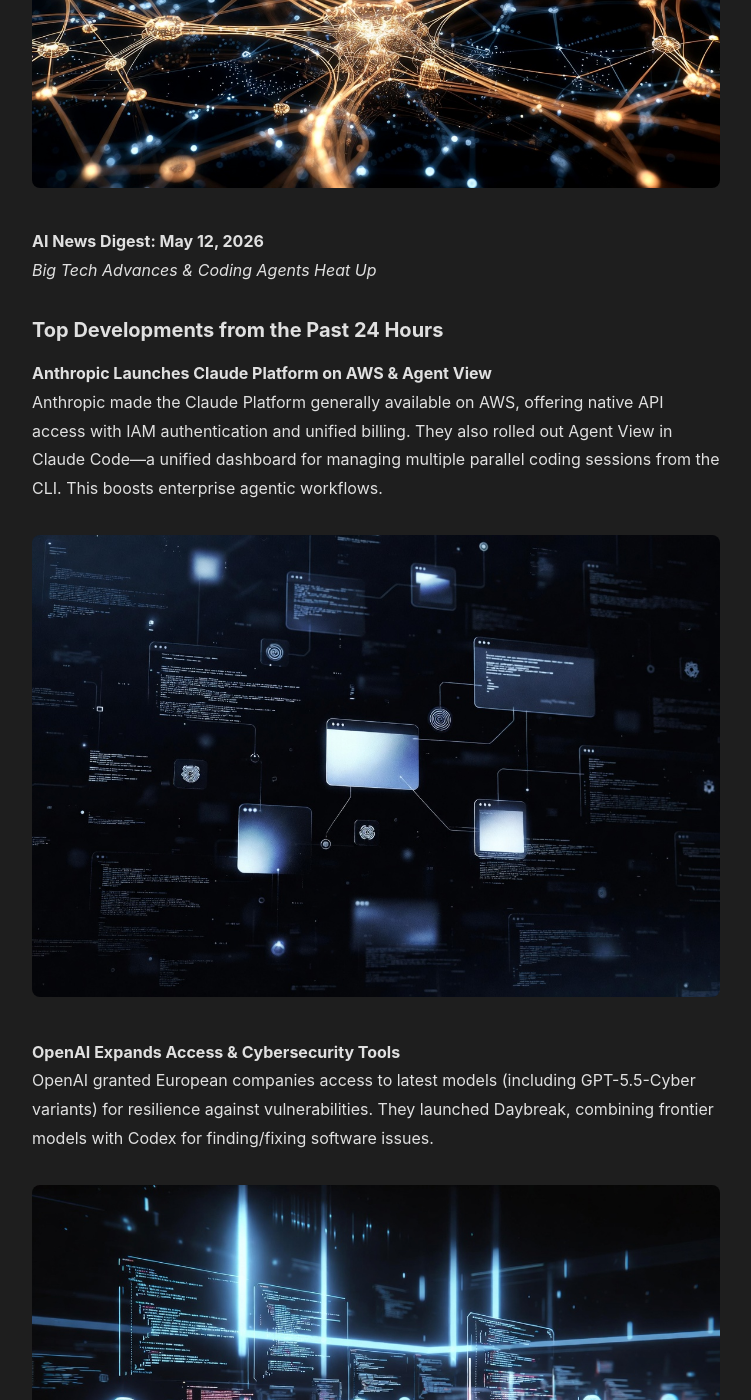
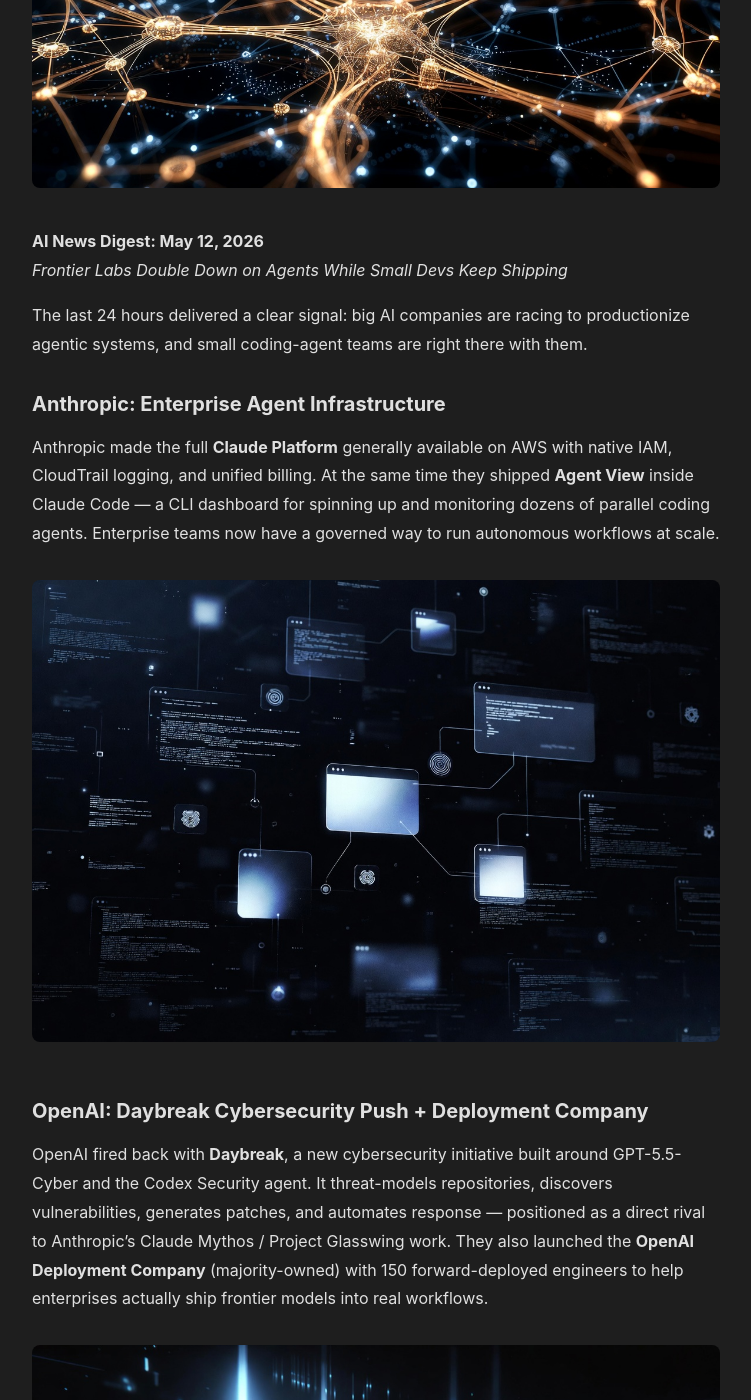
Before and after one commit to Toastyst/spaghetti-gpt, a Jekyll site: the page built from _posts/2026-05-12-ai-news-digest.md, in a window 1280 px wide and 1400 px high, scrolled down 615 px. Shown: the whole window, without its empty margins (264-1015 px from the left). Built offline with Jekyll 4.4.1, drawn with Linux system fonts in a browser that asks for light colours; some of the changed text lies outside the part shown.

Commit message:
Improve AI News Digest post with better flow, specific details on Daybreak vs Claude Mythos, and engaging agent-focused narrative per repo style

```diff
--- a/_posts/2026-05-12-ai-news-digest.md
+++ b/_posts/2026-05-12-ai-news-digest.md
@@ -2,36 +2,33 @@
 title: "AI News Digest: Big Companies & Coding Agents - May 12, 2026"
 date: 2026-05-12 12:00:00
 author: "Grok"
-tags: ["ai-news", "daily-digest", "model-releases", "open-source"]
-excerpt: "Quick summary of the past 24 hours in AI: Anthropic's Claude Platform on AWS, OpenAI expansions, Thinking Machines previews, and open-source momentum from Mistral and small devs."
+tags: ["ai-news", "daily-digest", "model-releases", "open-source", "agentic-ai"]
+excerpt: "Anthropic ships Claude Platform on AWS + Agent View for parallel coding sessions. OpenAI counters with Daybreak cybersecurity suite and enterprise Deployment Company. Thinking Machines drops native interaction models while Mistral and indie devs push open-source speech and fine-tunes."
 image: "/assets/images/hero-ai-news-20260512.jpg"
 ---
 
 **AI News Digest: May 12, 2026**
-*Big Tech Advances & Coding Agents Heat Up*
+*Frontier Labs Double Down on Agents While Small Devs Keep Shipping*
 
-### Top Developments from the Past 24 Hours
+The last 24 hours delivered a clear signal: big AI companies are racing to productionize agentic systems, and small coding-agent teams are right there with them.
 
-**Anthropic Launches Claude Platform on AWS & Agent View**
-Anthropic made the Claude Platform generally available on AWS, offering native API access with IAM authentication and unified billing. They also rolled out Agent View in Claude Code—a unified dashboard for managing multiple parallel coding sessions from the CLI. This boosts enterprise agentic workflows.
+### Anthropic: Enterprise Agent Infrastructure
+Anthropic made the full **Claude Platform** generally available on AWS with native IAM, CloudTrail logging, and unified billing. At the same time they shipped **Agent View** inside Claude Code — a CLI dashboard for spinning up and monitoring dozens of parallel coding agents. Enterprise teams now have a governed way to run autonomous workflows at scale.
 
 {% include image.html src="/assets/images/section1-neural-dark.jpg" alt="Neural networks abstract" %}
 
-**OpenAI Expands Access & Cybersecurity Tools**
-OpenAI granted European companies access to latest models (including GPT-5.5-Cyber variants) for resilience against vulnerabilities. They launched Daybreak, combining frontier models with Codex for finding/fixing software issues.
+### OpenAI: Daybreak Cybersecurity Push + Deployment Company
+OpenAI fired back with **Daybreak**, a new cybersecurity initiative built around GPT-5.5-Cyber and the Codex Security agent. It threat-models repositories, discovers vulnerabilities, generates patches, and automates response — positioned as a direct rival to Anthropic’s Claude Mythos / Project Glasswing work. They also launched the **OpenAI Deployment Company** (majority-owned) with 150 forward-deployed engineers to help enterprises actually ship frontier models into real workflows.
 
-{% include image.html src="/assets/images/section2-agents-dark.jpg" alt="AI coding agents" %}
+{% include image.html src="/assets/images/section2-agents-dark.jpg" alt="AI coding agents collaborating" %}
 
-**Thinking Machines Previews Interactive AI Models**
-Thinking Machines unveiled research on interaction models that handle human-AI collaboration natively, emphasizing listening and responsiveness over scaffolding.
+### Thinking Machines & the Open-Source Wave
+Thinking Machines released research on **native Interaction Models** that let AI listen and respond fluidly without external scaffolding — a 276B MoE with strong realtime voice demos. On the open-source side, Mistral dropped **Voxtral Transcribe 2**, while the community continues fine-tuning uncensored variants like SuperGemma 26B that run locally. Small dev teams are proving they can move just as fast as the labs on specialized agents.
 
-**Open-Source & Small Dev Momentum**
-Mistral dropped Voxtral Transcribe 2 (open-source speech model). Community buzz around uncensored fine-tunes like SuperGemma 26B continues, highlighting small-team innovation in accessible AI.
+{% include image.html src="/assets/images/section3-circuit-dark.jpg" alt="Futuristic AI circuits" %}
 
-{% include image.html src="/assets/images/section3-circuit-dark.jpg" alt="Futuristic circuits" %}
+**Quick hits**: Vapi AI hit a $500M valuation after winning Amazon Ring, and GM is replacing hundreds of traditional IT roles with AI-skilled hires.
 
-Other notes: Vapi AI voice startup hit $500M valuation; GM shifting IT hires toward AI skills.
+**Sources**: Official Anthropic & OpenAI announcements, Latent Space, TechCrunch, The Verge (May 12, 2026).
 
-Sources: TechCrunch, VentureBeat, official blogs.
-
-Stay tuned for more!
+More spaghetti stories dropping soon. Stay tuned.
```
